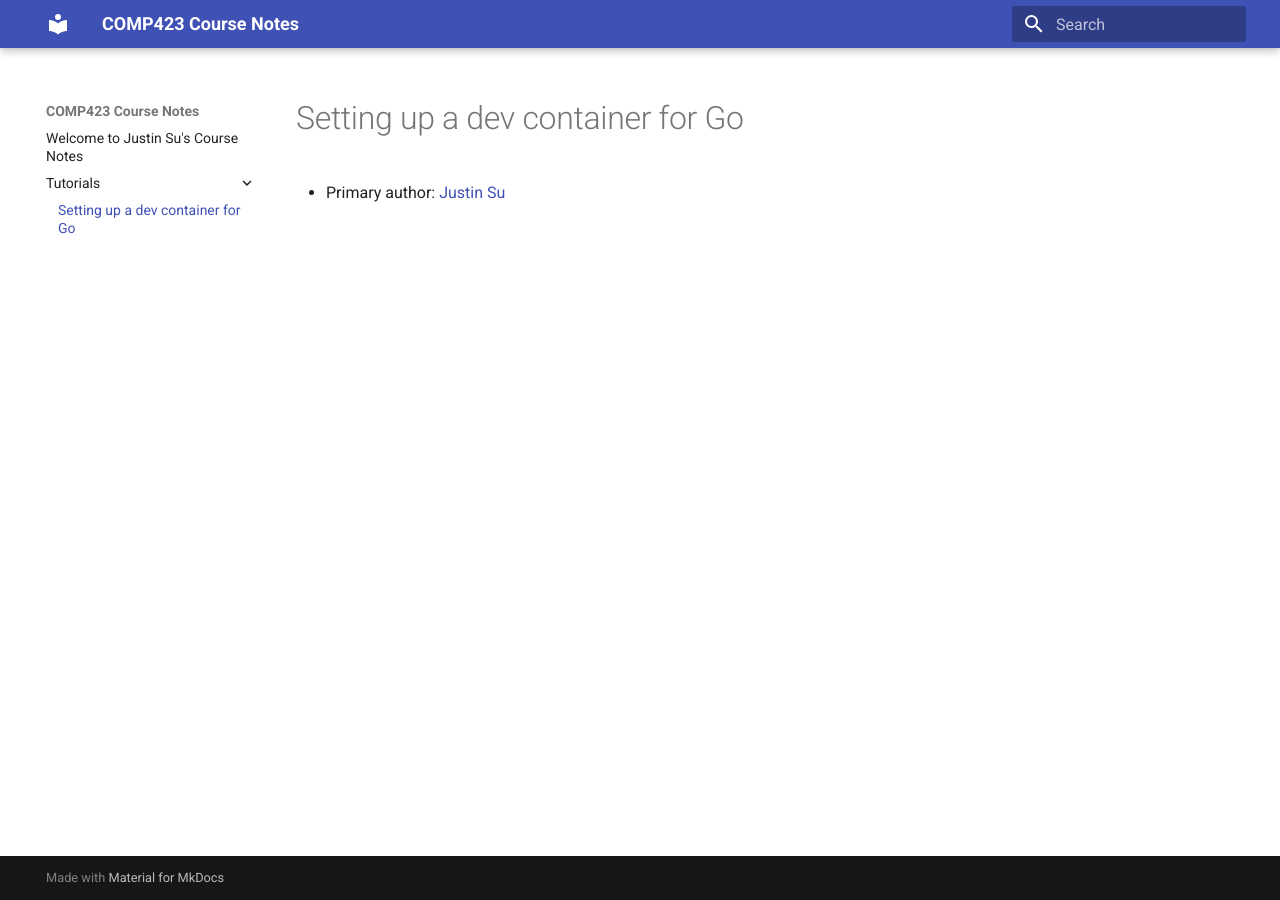
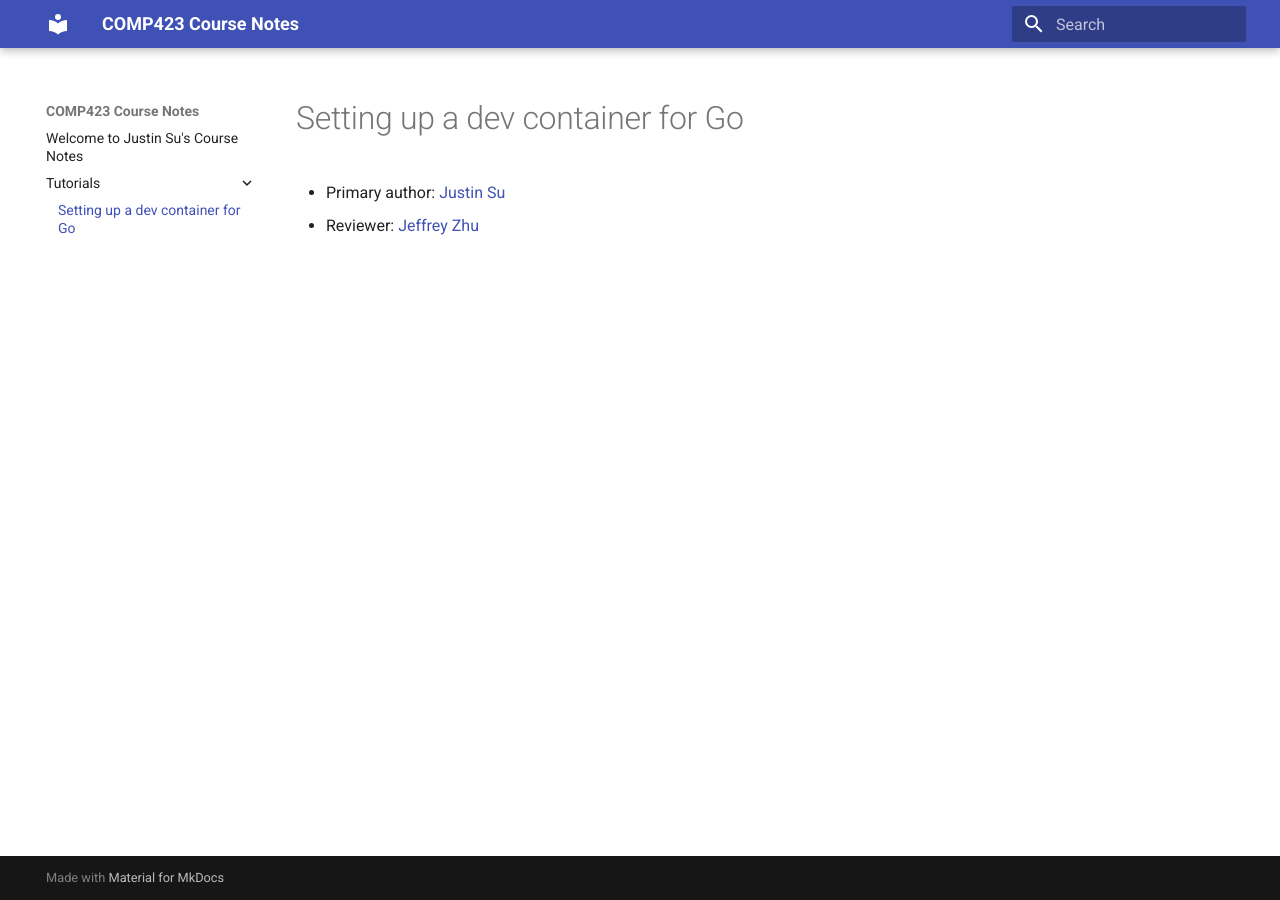
Before and after one commit to jsu21ges/comp423-course-notes, an MkDocs documentation site: the page built from docs/tutorials/go-setup.md, in a window 1280 px wide. Built offline with MkDocs 1.6.1 and Material for MkDocs 9.7.7, drawn with Linux system fonts in a browser that asks for light colours.

Commit message:
added 'reviewer' to setup

```diff
--- a/docs/tutorials/go-setup.md
+++ b/docs/tutorials/go-setup.md
@@ -1,3 +1,4 @@
 #Setting up a dev container for Go
 
 * Primary author: [Justin Su](https://https://github.com/jsu21ges)
+* Reviewer: [Jeffrey Zhu](https://github.com/JeffJeffisawesome)
```
Also changed, not shown: README.md (line endings or trailing spaces), docs/index.md (line endings or trailing spaces), mkdocs.yml (line endings or trailing spaces), 1 other file.
